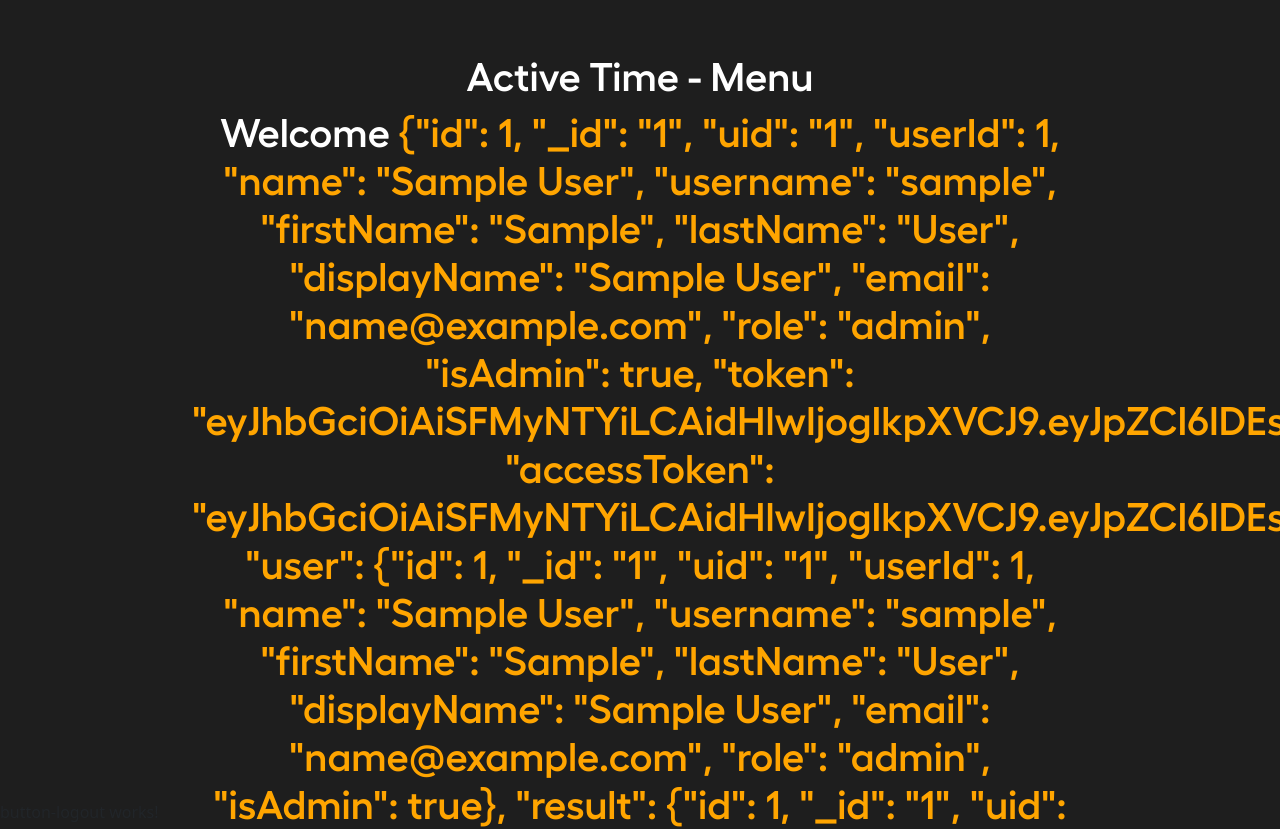
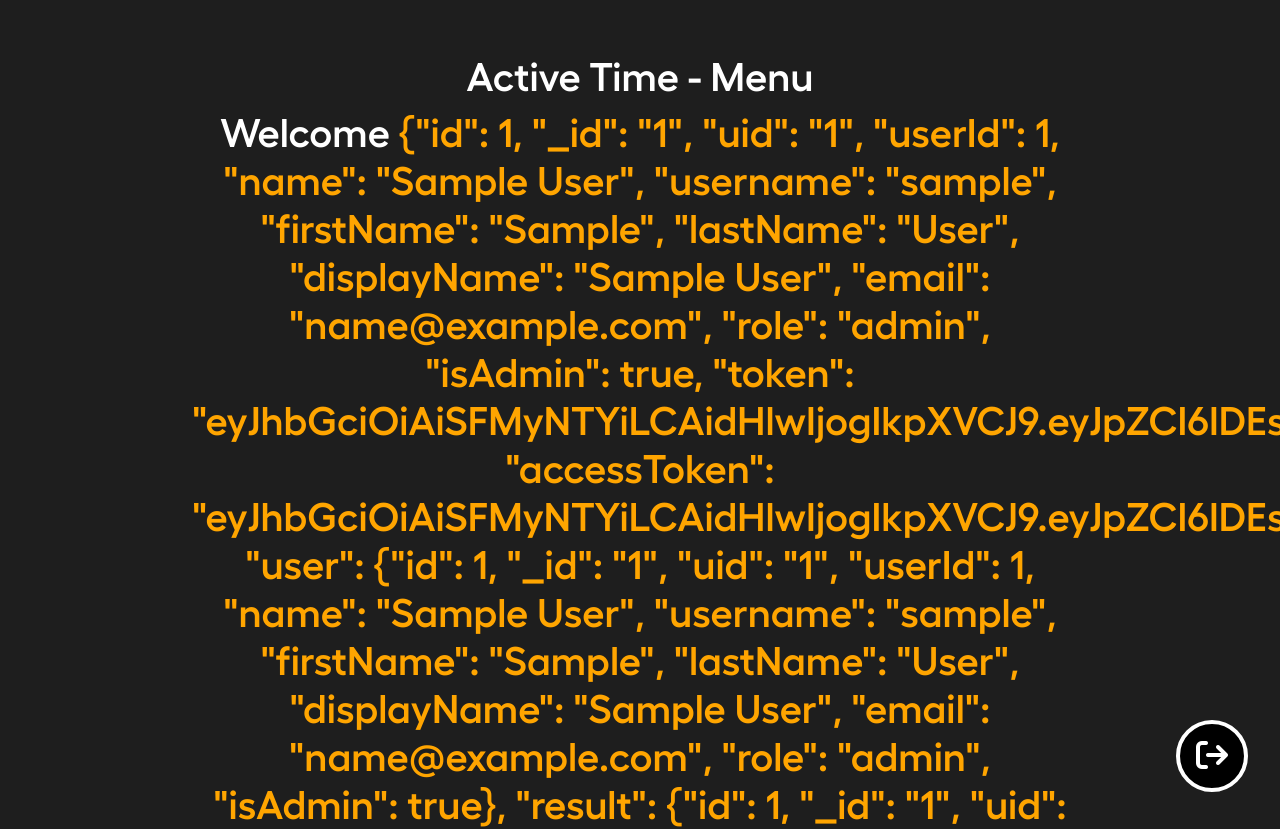
Before and after one commit to SebastianCB-dev/ActiveTimeAngular, an Angular app: page /tasks/menu in a window 1280 px wide. Shown: the top 829 px of the page. Built offline with nearby package versions, Linux system fonts and the light colour scheme; sample sign-in values are in the browser's storage.

Commit message:
Feat: Added button logout

```diff
--- a/src/app/screens/components/button-logout/button-logout.component.css
+++ b/src/app/screens/components/button-logout/button-logout.component.css
@@ -0,0 +1,54 @@
+
+.div-logout .button-logout {
+  position: fixed;
+  top: 90%;
+  right: 30px;
+}
+.div-logout .button-logout button {
+  position: relative;
+  width: 72px;
+  height: 72px;
+  border: 12px;
+  background-color: #000;
+  border-radius: 100%;
+  -webkit-border-radius: 100%;
+  -moz-border-radius: 100%;
+  -ms-border-radius: 100%;
+  -o-border-radius: 100%;
+  transition: all 300ms;
+  -webkit-transition: all 300ms;
+  -moz-transition: all 300ms;
+  -ms-transition: all 300ms;
+  -o-transition: all 300ms;
+  border: 4px solid #fff;
+  z-index: 100;
+}
+.div-logout .button-logout p {
+  position: relative;
+  top: -70px;
+  right: 0px;
+  font-size: 23px;
+  color: #fff;
+  font-family: "Hellix-Semibold";
+  opacity: 1;
+  transition: all 300ms;
+  -webkit-transition: all 300ms;
+  -moz-transition: all 300ms;
+  -ms-transition: all 300ms;
+  -o-transition: all 300ms;
+  z-index: 3;
+  opacity: 0;
+}
+.div-logout .button-logout button:hover {
+  box-shadow: 0px 0px 30px #ccc;
+}
+
+.div-logout .button-logout button i {
+  font-size: 32px;
+  color: white;
+}
+
+ .div-logout .button-logout button:hover + p {
+  top: -110px;
+  opacity: 1;
+}
--- a/src/app/screens/components/button-logout/button-logout.component.html
+++ b/src/app/screens/components/button-logout/button-logout.component.html
@@ -1 +1,10 @@
-<p>button-logout works!</p>
+
+<div class="div-logout">
+
+  <div class="button-logout">
+      <button (click)="logout()">
+        <i class="fas fa-sign-out"></i>
+      </button>
+      <p>Logout</p>
+  </div>
+</div>
--- a/src/app/screens/components/button-logout/button-logout.component.ts
+++ b/src/app/screens/components/button-logout/button-logout.component.ts
@@ -1,4 +1,5 @@
 import { Component, OnInit } from '@angular/core';
+import { Router } from '@angular/router';
 
 @Component({
   selector: 'app-button-logout',
@@ -7,9 +8,16 @@ import { Component, OnInit } from '@angular/core';
 })
 export class ButtonLogoutComponent implements OnInit {
 
-  constructor() { }
+  constructor(
+    private router: Router
+  ) { }
 
   ngOnInit(): void {
   }
 
+  logout() {
+    localStorage.removeItem('att-session');
+    this.router.navigateByUrl('/');
+  }
+
 }
```
